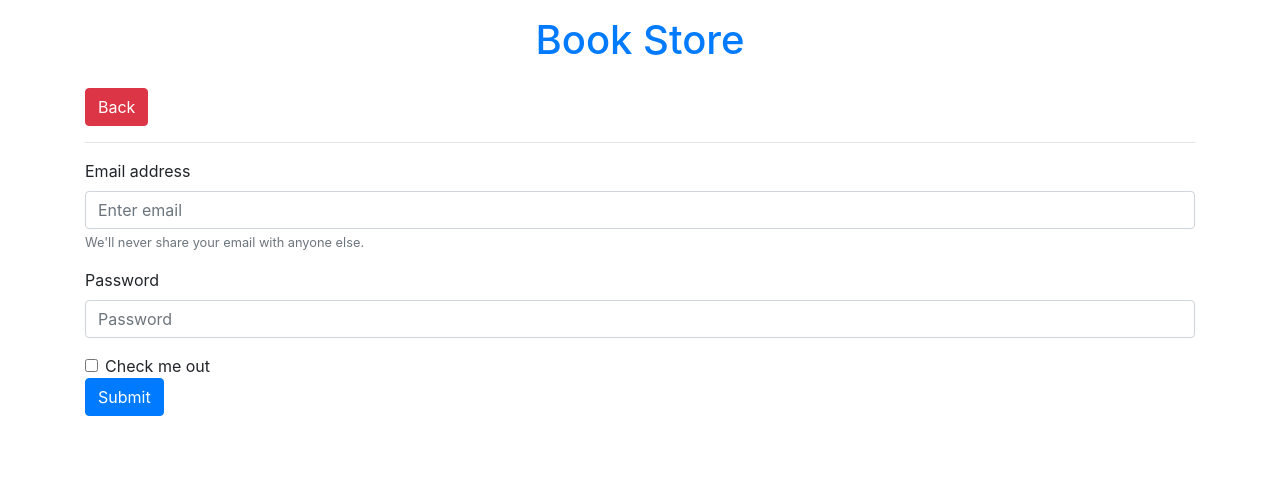
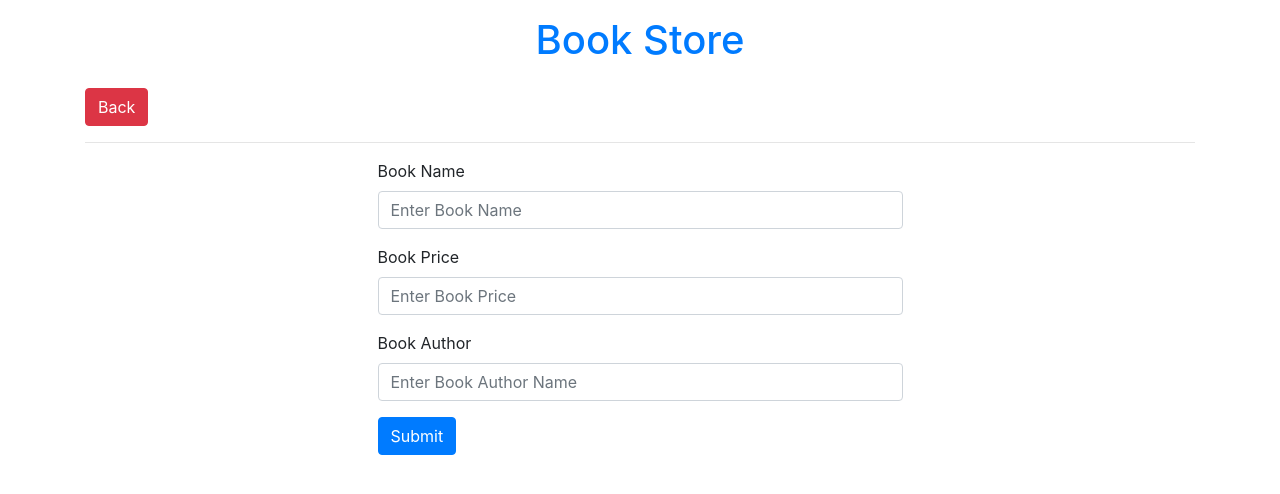
Before and after one commit to jasujon/djangoCrudProject, a Django app: page /add_book/ in a window 1280 px wide. Shown: the top 494 px of the page. Run offline with Django 3.2, Linux system fonts and the light colour scheme; some libraries are stand-ins or nearby versions.

Commit message:
{% csrf_token %} & form design complite for add data

```diff
--- a/templates/add_book.html
+++ b/templates/add_book.html
@@ -2,27 +2,29 @@
 
 {% block content %}
 
-    <div class="container p-15">
+    <div class="container">
       <h1 class="py-3 text-center text-primary">Book Store</h1>
       <a href="/" class="btn btn-danger">Back</a>
       <hr>
 
-        <form action="create">
+        <div class="col-md-6" style="margin:0 auto;">
+          <form action="create">
+          {% csrf_token %}
           <div class="form-group">
-            <label for="exampleInputEmail1">Email address</label>
-            <input type="email" class="form-control" id="exampleInputEmail1" aria-describedby="emailHelp" placeholder="Enter email">
-            <small id="emailHelp" class="form-text text-muted">We'll never share your email with anyone else.</small>
+            <label for="exampleInputEmail1">Book Name </label>
+            <input type="text" class="form-control" name="title" id="exampleInputEmail1" aria-describedby="emailHelp" placeholder="Enter Book Name">
           </div>
           <div class="form-group">
-            <label for="exampleInputPassword1">Password</label>
-            <input type="password" class="form-control" id="exampleInputPassword1" placeholder="Password">
+            <label for="exampleInputPassword1">Book Price </label>
+            <input type="number" class="form-control" name="price"  id="exampleInputPassword1" placeholder="Enter Book Price ">
           </div>
-          <div class="form-check">
-            <input type="checkbox" class="form-check-input" id="exampleCheck1">
-            <label class="form-check-label" for="exampleCheck1">Check me out</label>
+          <div class="form-group">
+            <label for="exampleInputPassword1">Book Author </label>
+            <input type="text" class="form-control" name="author" id="exampleInputPassword1" placeholder="Enter Book Author Name ">
           </div>
           <button type="submit" class="btn btn-primary">Submit</button>
         </form>
+        </div>
 
 
 
```
Also changed, not shown: db.sqlite3.
